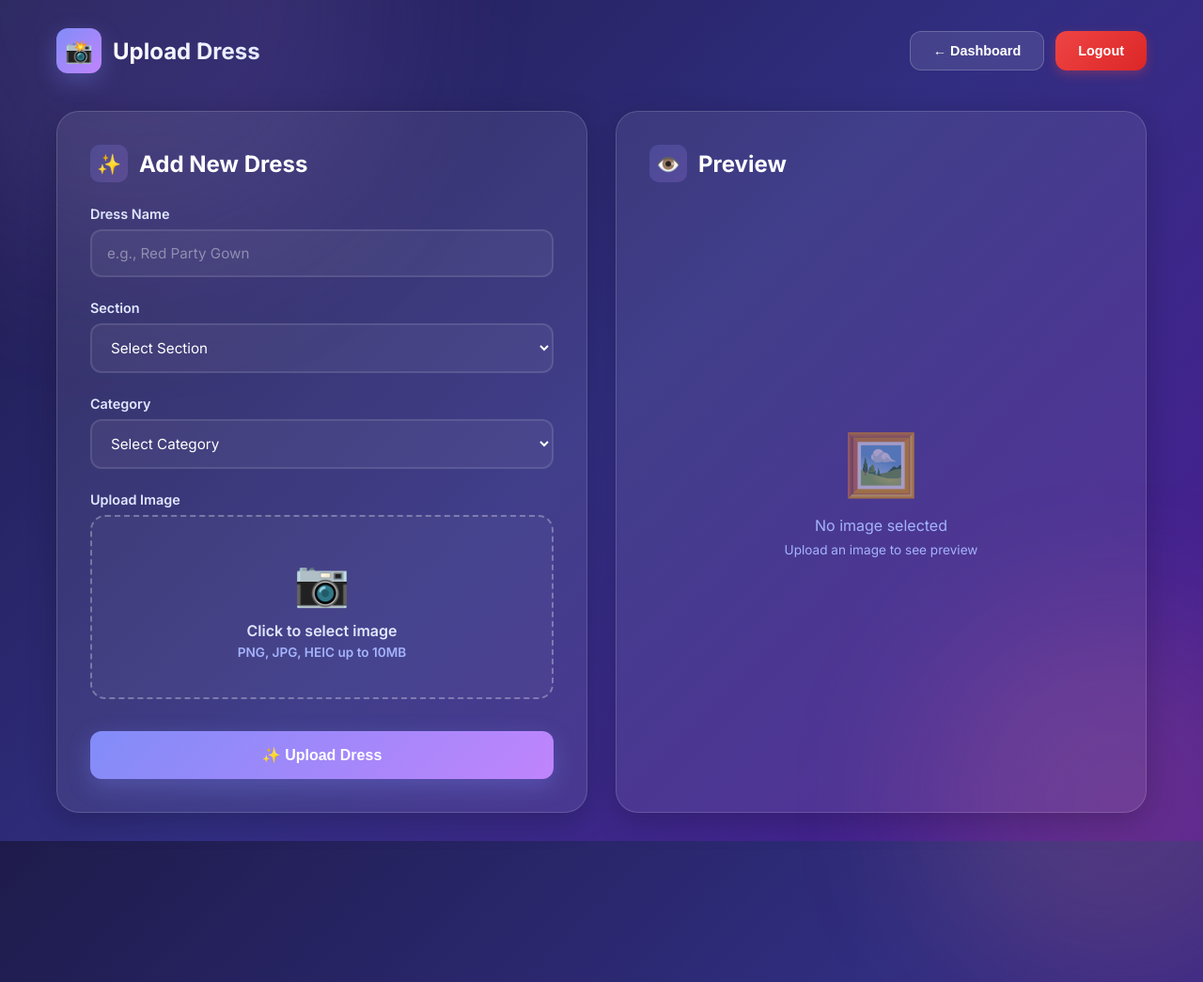
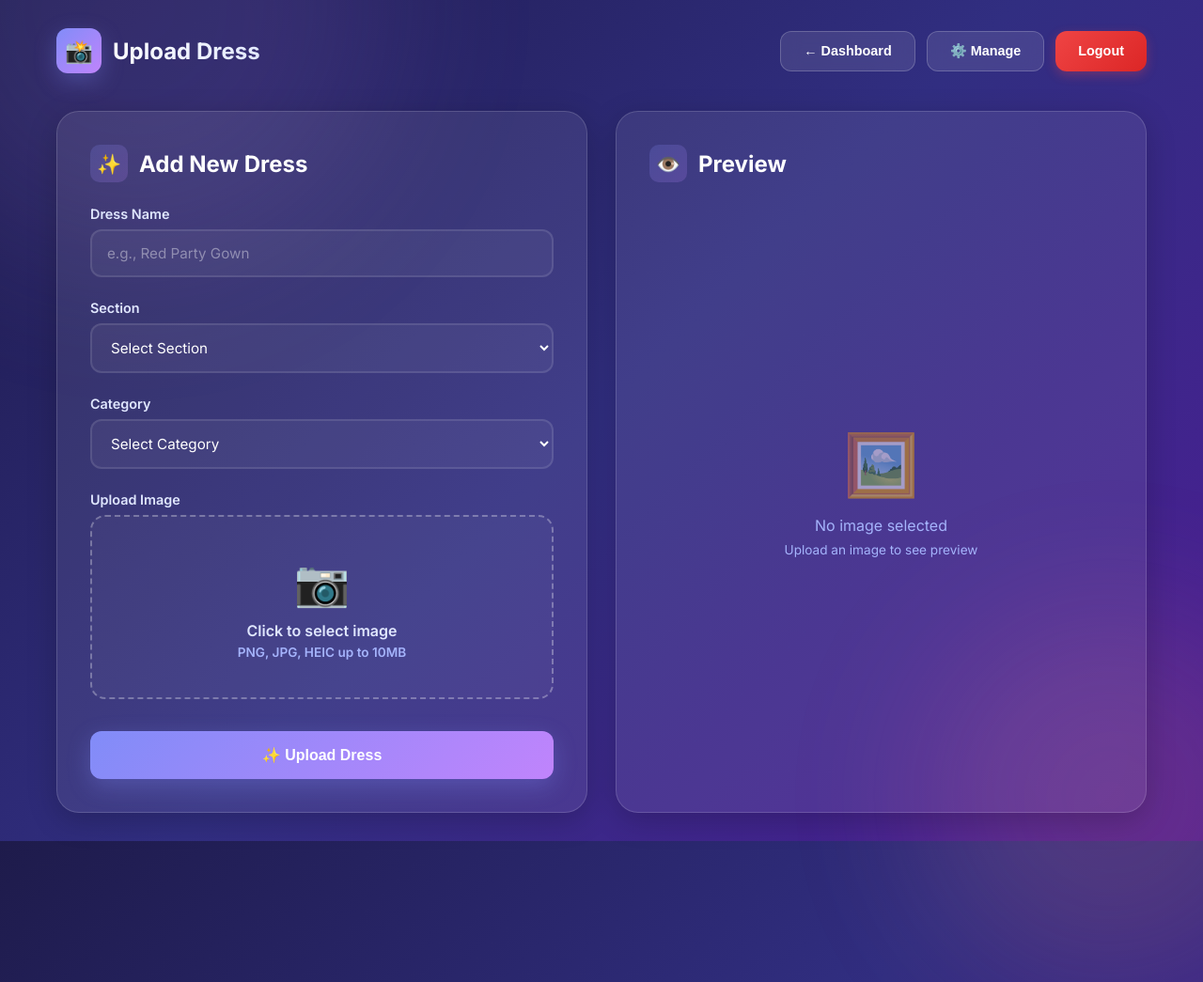
Before and after one commit to ATOMx-max/Dress-organiser, a website: page public/upload.html in a window 1280 px wide. Shown: the top 1045 px of the page at 94% size. Drawn offline with Linux system fonts and the light colour scheme; no server answers; sample sign-in values are in the browser's storage.

Commit message:
Add Manage button to upload page header

```diff
--- a/public/upload.html
+++ b/public/upload.html
@@ -24,6 +24,9 @@
       <div class="header-actions">
         <button class="btn btn-secondary" onclick="window.location.href='dashboard.html'">
           ← Dashboard
+        </button>
+        <button class="btn btn-secondary" onclick="window.location.href='manage.html'">
+        ⚙️ Manage
         </button>
         <button class="btn btn-danger" id="logoutBtn">Logout</button>
       </div>
```
